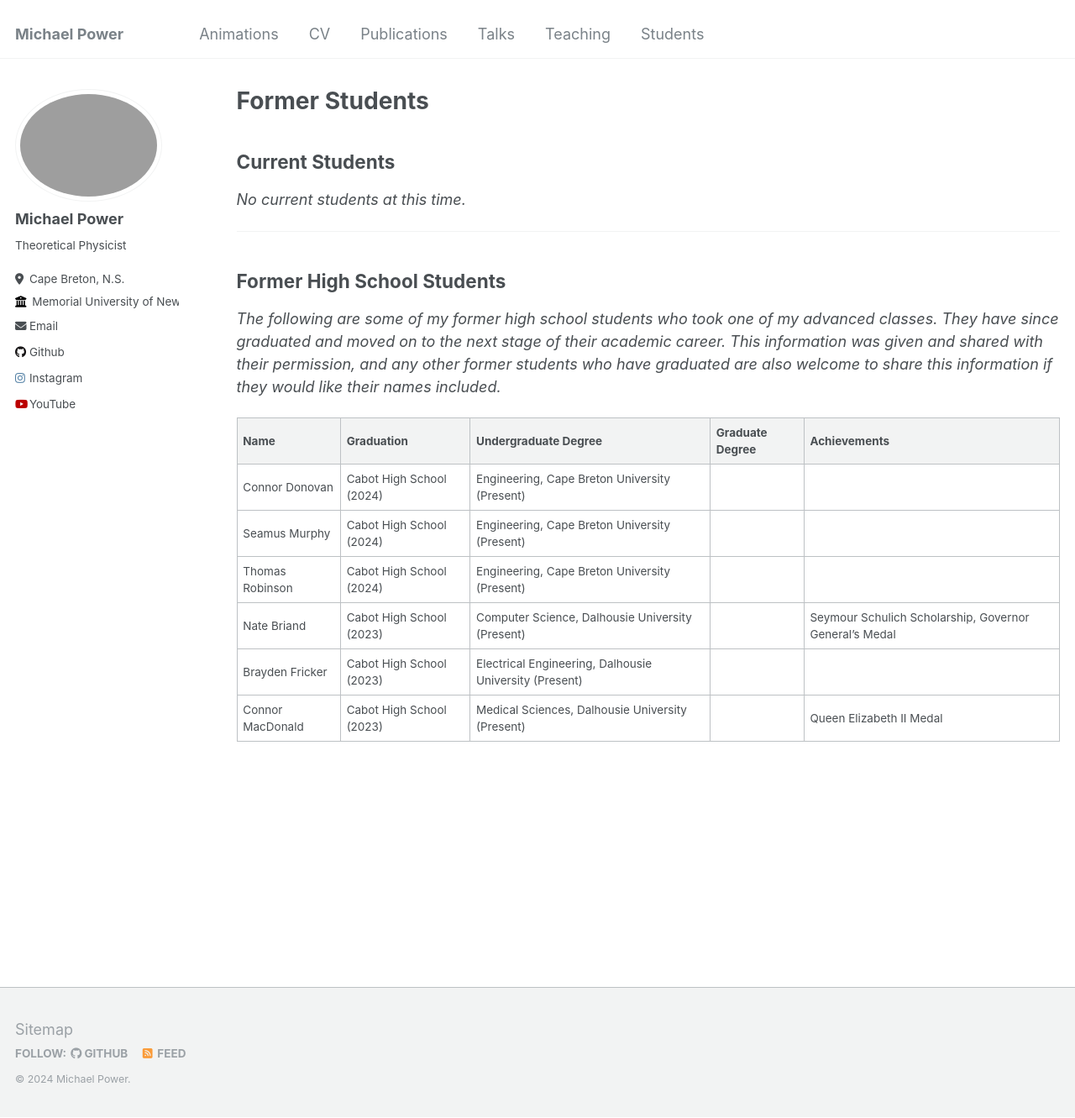
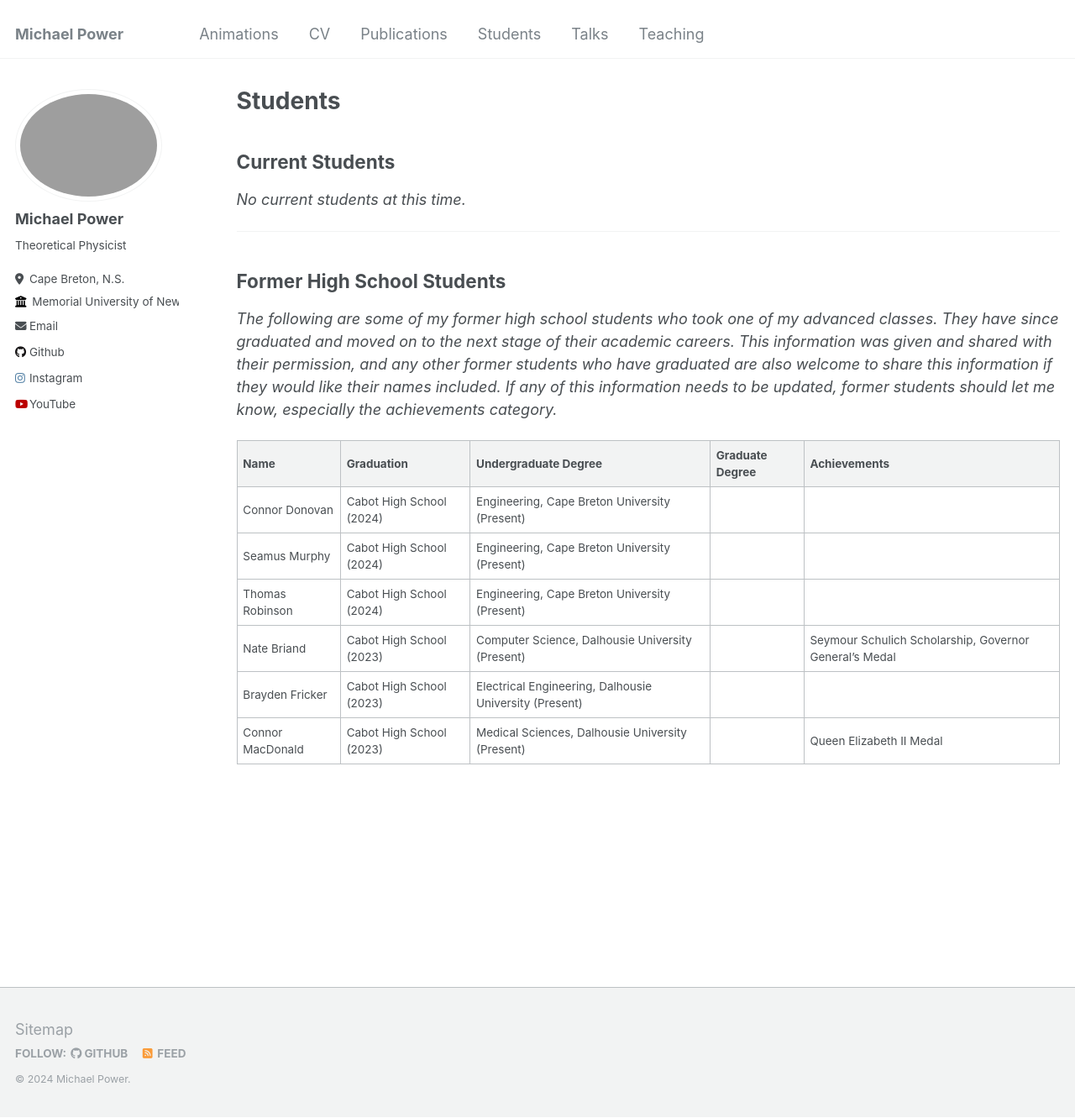
Before and after one commit to Mike-Power666/Mike-Power666.github.io, a Jekyll site: the page built from _pages/students.md, in a window 1280 px wide and 1331 px high. Shown: the whole window at 84% size. Built offline with Jekyll 4.4.1, drawn with Linux system fonts in a browser that asks for light colours.

Commit message:
Various Small Tweaks

```diff
--- a/_data/navigation.yml
+++ b/_data/navigation.yml
@@ -9,11 +9,11 @@ main:
   - title: "Publications"
     url: /publications/
 
+  - title: "Students"
+    url: /students/
+
   - title: "Talks"
     url: /talks/
 
   - title: "Teaching"
     url: /teaching/
-
-  - title: "Students"
-    url: /students/
--- a/_includes/author-profile.html
+++ b/_includes/author-profile.html
@@ -148,7 +148,7 @@
         <li><a href="https://www.xing.com/profile/{{ author.xing }}"><i class="fab fa-fw fa-xing icon-pad-right" aria-hidden="true"></i>XING</a></li>
       {% endif %}
       {% if author.youtube %}
-        <li><a href="https://www.youtube.com/user/{{ author.youtube }}"><i class="fab fa-fw fa-youtube icon-pad-right" aria-hidden="true"></i>YouTube</a></li>
+      <li><a href="https://www.youtube.com/@{{ author.youtube }}"><i class="fab fa-fw fa-youtube icon-pad-right" aria-hidden="true"></i>YouTube</a></li>
       {% endif %}
       {% if author.zhihu %}
       <li><a href="{{ author.zhihu }}"><i class="fab fa-fw fa-zhihu icon-pad-right" aria-hidden="true"></i>Zhihu</a></li>
--- a/_pages/students.md
+++ b/_pages/students.md
@@ -13,7 +13,7 @@ author_profile: true
 
 ## Former High School Students
 
-*The following are some of my former high school students who took one of my advanced classes. They have since graduated and moved on to the next stage of their academic career. This information was given and shared with their permission, and any other former students who have graduated are also welcome to share this information if they would like their names included.*
+*The following are some of my former high school students who took one of my advanced classes. They have since graduated and moved on to the next stage of their academic careers. This information was given and shared with their permission, and any other former students who have graduated are also welcome to share this information if they would like their names included. If any of this information needs to be updated, former students should let me know, especially the achievements category.*
 
 <div class="table-responsive">
   <table>
```
Also changed, not shown: other parts of _pages/students.md (+1 -1 lines).
